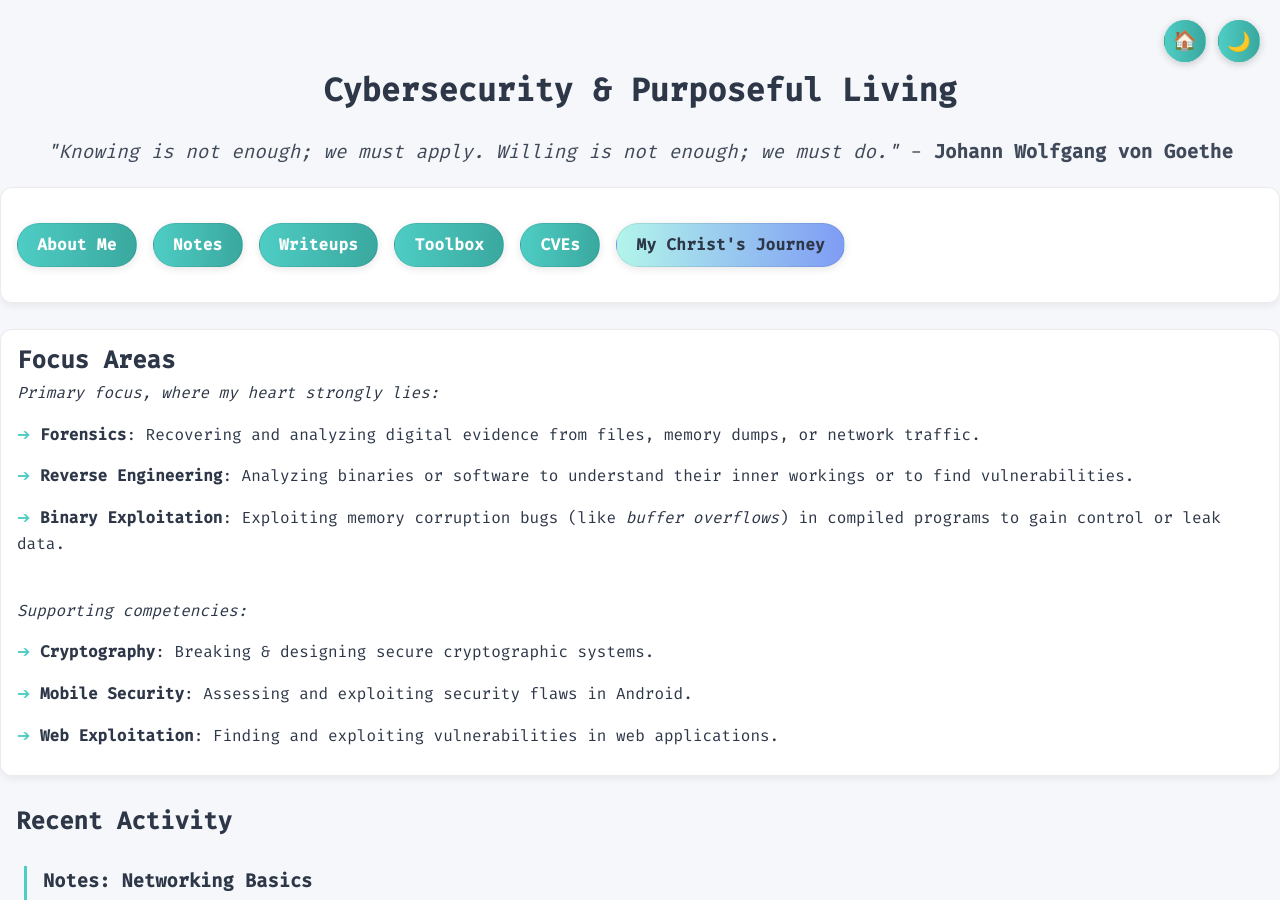
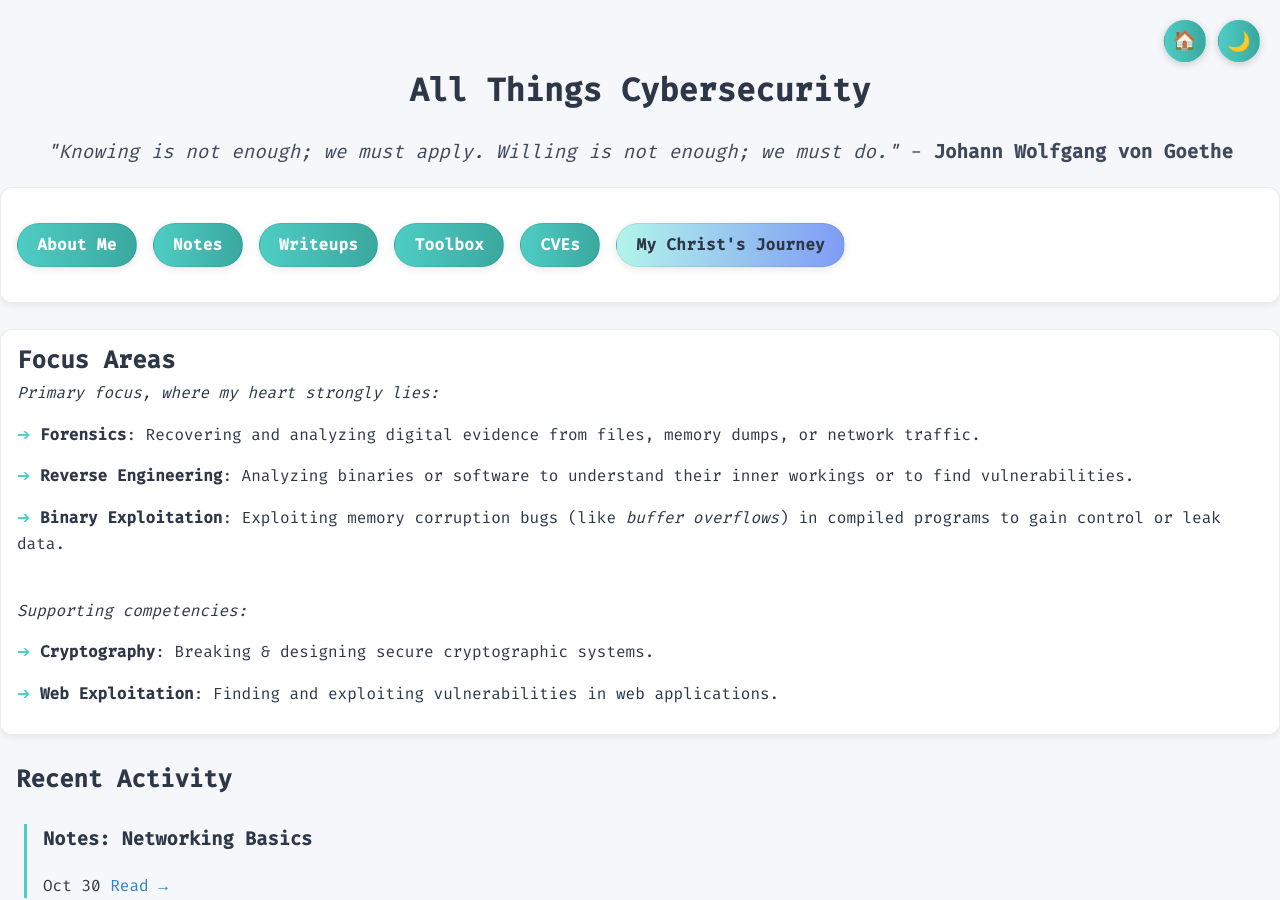
Before and after one commit to PathogenicKatt/PathogenicKatt.github.io, a Jekyll site: the page built from index.md, in a window 1280 px wide and 900 px high. Built offline with Jekyll 4.4.1, drawn with Linux system fonts in a browser that asks for light colours.

Commit message:
Update notes

```diff
--- a/index.md
+++ b/index.md
@@ -10,7 +10,7 @@ custom_css: true
 </div>
 <div class="header-animation">
   <h1 style="text-align: center;">
-     Cybersecurity & Purposeful Living
+     All Things Cybersecurity
   </h1>
   <p class="subtitle" style="text-align: center;"><i>
     "Knowing is not enough; we must apply. Willing is not enough; we must do."</i> -<strong> Johann Wolfgang von Goethe</strong>
@@ -50,9 +50,6 @@ custom_css: true
         <li><strong>Cryptography</strong>: Breaking & designing secure cryptographic systems.</li>
       </ul>
       <ul class="arrow-list">
-        <li><strong>Mobile Security</strong>: Assessing and exploiting security flaws in Android.</li>
-      </ul>
-      <ul class="arrow-list">
         <li><strong>Web Exploitation</strong>: Finding and exploiting vulnerabilities in web applications.
         </li>
       </ul>
```
